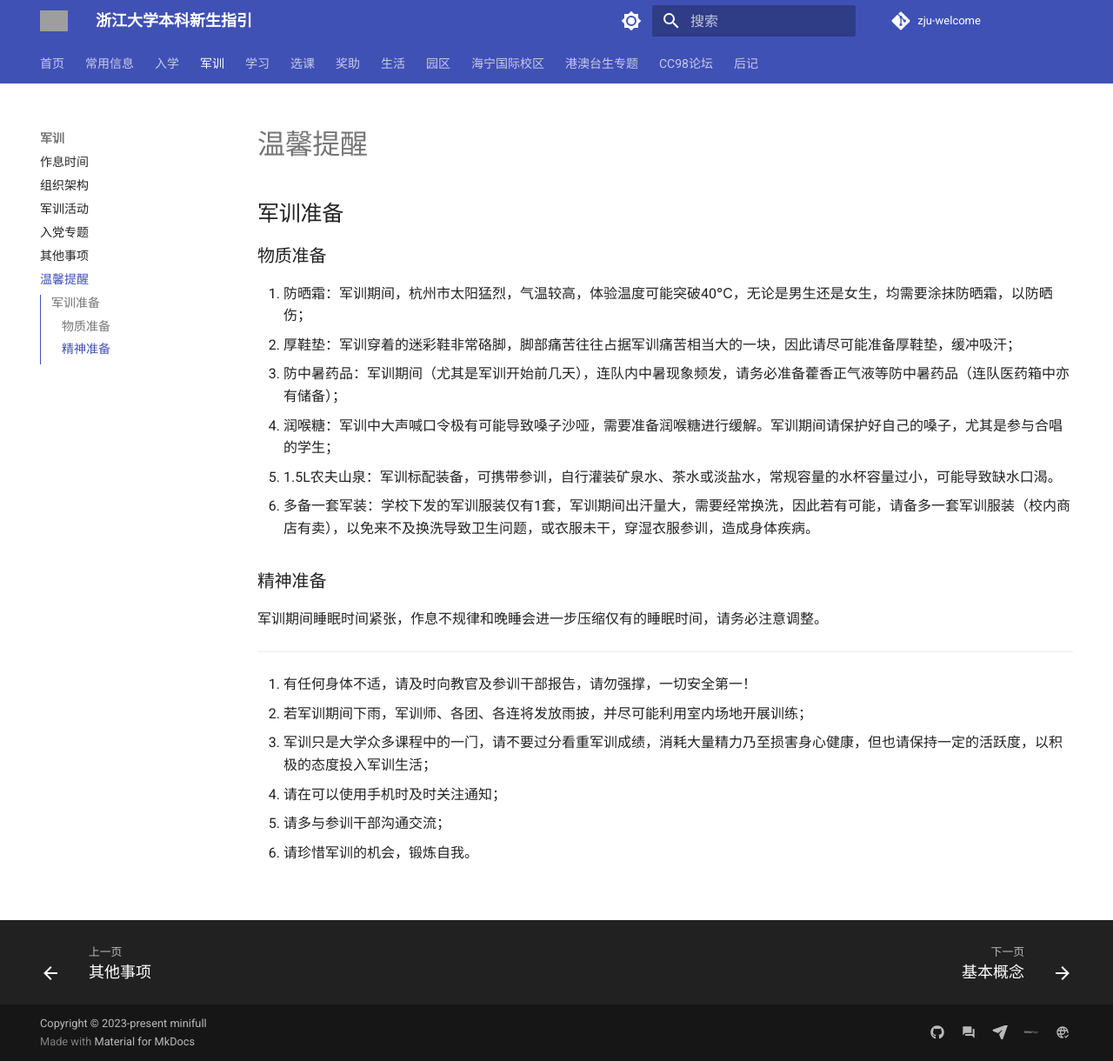
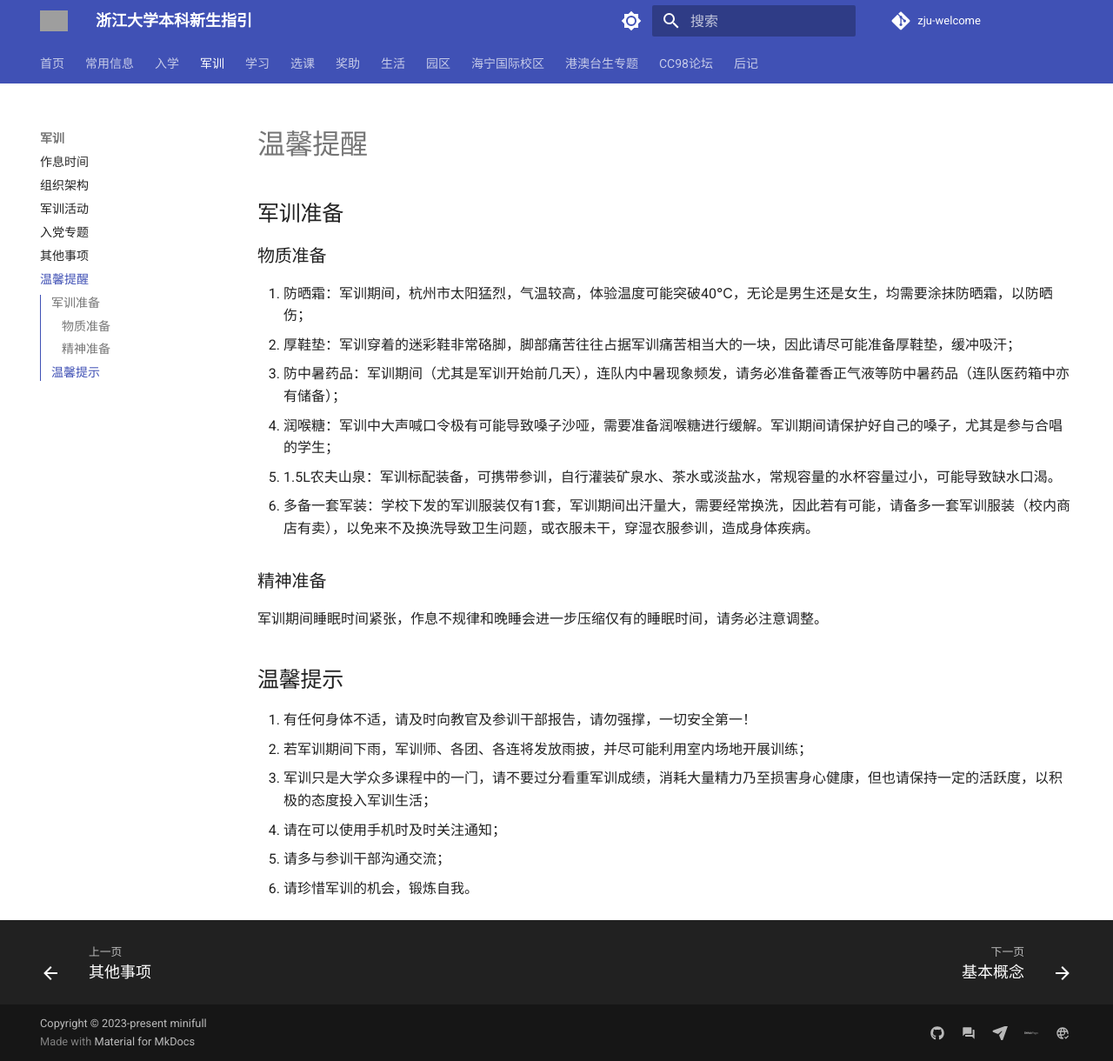
Before and after one commit to mini-full/zju-welcome, an MkDocs documentation site: the page built from docs/military_training/reminder.md, in a window 1280 px wide and 1220 px high. Shown: the whole window at 87% size. Built offline with MkDocs 1.6.1 and Material for MkDocs 9.7.7, drawn with Linux system fonts in a browser that asks for light colours; comment, search, counter and statistics services are not loaded; grey boxes are pictures that could not be loaded.

Commit message:
update mt reminder

```diff
--- a/docs/military_training/reminder.md
+++ b/docs/military_training/reminder.md
@@ -15,7 +15,7 @@
 
 军训期间睡眠时间紧张，作息不规律和晚睡会进一步压缩仅有的睡眠时间，请务必注意调整。
 
----
+## 温馨提示
 
 1. 有任何身体不适，请及时向教官及参训干部报告，请勿强撑，一切安全第一！
 2. 若军训期间下雨，军训师、各团、各连将发放雨披，并尽可能利用室内场地开展训练；
```
